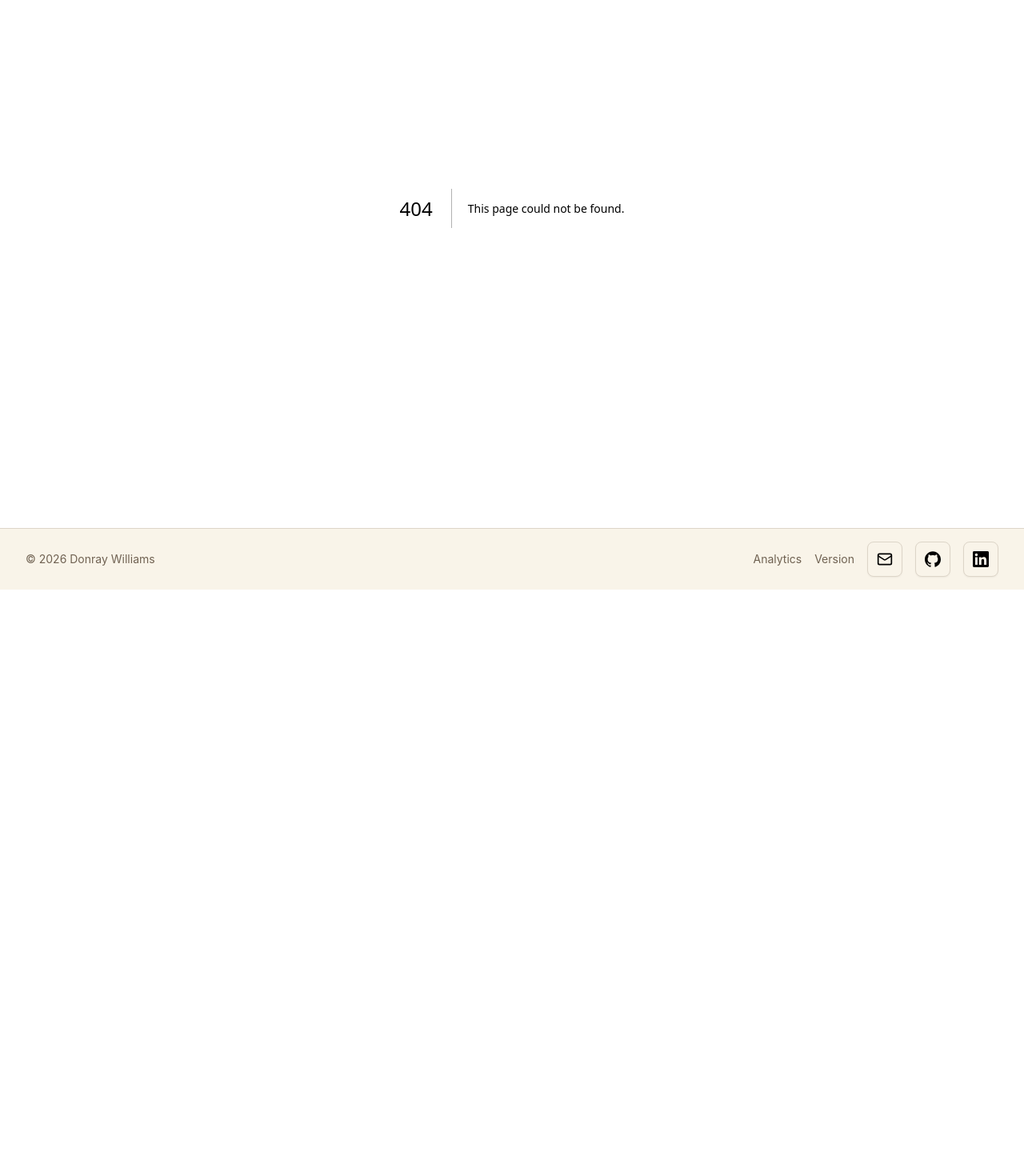
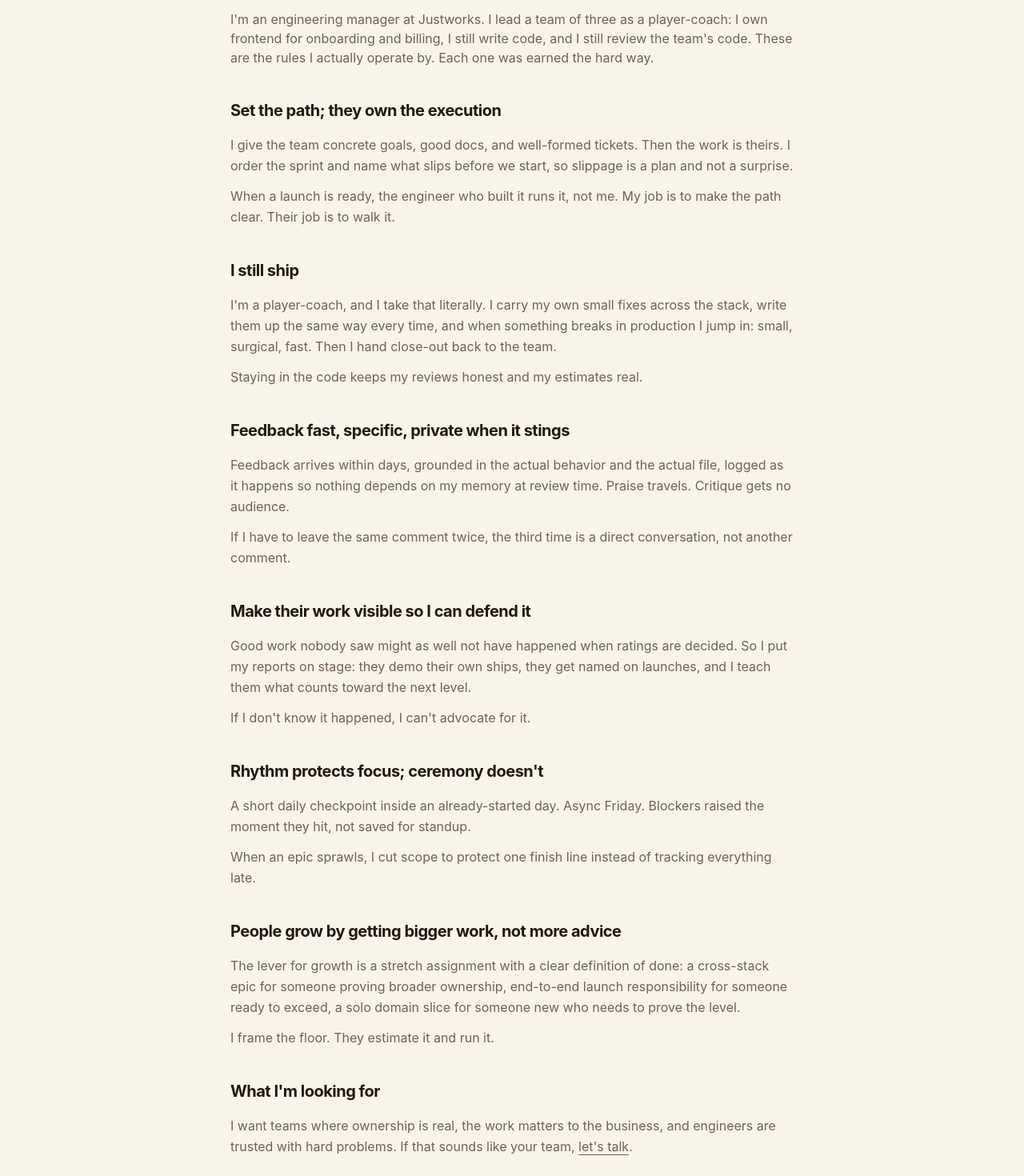
Before and after one commit to wdonray/donray.dev, a Next.js app: page /principles in a window 1280 px wide. Before the commit this address had no page. Shown: the part 140-1610 px from the top of the page at 80% size. Before the commit the page ends 877 px from the top, so only its background shows below. Built offline with nearby package versions, Linux system fonts and the light colour scheme.

Commit message:
feat: add management principles page

```diff
--- /dev/null
+++ b/src/app/principles/page.tsx
@@ -0,0 +1,112 @@
+import type { Metadata } from "next";
+import Link from "next/link";
+
+export const metadata: Metadata = {
+  title: "How I Lead | donray.dev",
+  description:
+    "Donray Williams' management principles: the rules he operates by as an engineering manager, earned from leading a team as a player-coach.",
+};
+
+const PRINCIPLES: { title: string; body: string[] }[] = [
+  {
+    title: "Set the path; they own the execution",
+    body: [
+      "I give the team concrete goals, good docs, and well-formed tickets. Then the work is theirs. I order the sprint and name what slips before we start, so slippage is a plan and not a surprise.",
+      "When a launch is ready, the engineer who built it runs it, not me. My job is to make the path clear. Their job is to walk it.",
+    ],
+  },
+  {
+    title: "I still ship",
+    body: [
+      "I'm a player-coach, and I take that literally. I carry my own small fixes across the stack, write them up the same way every time, and when something breaks in production I jump in: small, surgical, fast. Then I hand close-out back to the team.",
+      "Staying in the code keeps my reviews honest and my estimates real.",
+    ],
+  },
+  {
+    title: "Feedback fast, specific, private when it stings",
+    body: [
+      "Feedback arrives within days, grounded in the actual behavior and the actual file, logged as it happens so nothing depends on my memory at review time. Praise travels. Critique gets no audience.",
+      "If I have to leave the same comment twice, the third time is a direct conversation, not another comment.",
+    ],
+  },
+  {
+    title: "Make their work visible so I can defend it",
+    body: [
+      "Good work nobody saw might as well not have happened when ratings are decided. So I put my reports on stage: they demo their own ships, they get named on launches, and I teach them what counts toward the next level.",
+      "If I don't know it happened, I can't advocate for it.",
+    ],
+  },
+  {
+    title: "Rhythm protects focus; ceremony doesn't",
+    body: [
+      "A short daily checkpoint inside an already-started day. Async Friday. Blockers raised the moment they hit, not saved for standup.",
+      "When an epic sprawls, I cut scope to protect one finish line instead of tracking everything late.",
+    ],
+  },
+  {
+    title: "People grow by getting bigger work, not more advice",
+    body: [
+      "The lever for growth is a stretch assignment with a clear definition of done: a cross-stack epic for someone proving broader ownership, end-to-end launch responsibility for someone ready to exceed, a solo domain slice for someone new who needs to prove the level.",
+      "I frame the floor. They estimate it and run it.",
+    ],
+  },
+];
+
+export default function PrinciplesPage() {
+  return (
+    <div className="max-w-3xl mx-auto px-6 lg:px-8 pt-24 pb-16">
+      <div className="space-y-2">
+        <div className="h-1 w-10 rounded-full bg-primary" aria-hidden="true" />
+        <h1 className="text-3xl font-bold tracking-tight">How I Lead</h1>
+        <p className="text-muted-foreground">
+          I&apos;m an engineering manager at Justworks. I lead a team of three
+          as a player-coach: I own frontend for onboarding and billing, I still
+          write code, and I still review the team&apos;s code. These are the
+          rules I actually operate by. Each one was earned the hard way.
+        </p>
+      </div>
+      <div className="mt-10 space-y-10">
+        {PRINCIPLES.map((principle) => (
+          <section key={principle.title} aria-labelledby={principle.title}>
+            <h2
+              id={principle.title}
+              className="text-xl font-bold tracking-tight mb-4"
+            >
+              {principle.title}
+            </h2>
+            <div className="space-y-3">
+              {principle.body.map((paragraph, index) => (
+                <p
+                  key={index}
+                  className="text-muted-foreground leading-relaxed"
+                >
+                  {paragraph}
+                </p>
+              ))}
+            </div>
+          </section>
+        ))}
+        <section aria-labelledby="what-i-am-looking-for">
+          <h2
+            id="what-i-am-looking-for"
+            className="text-xl font-bold tracking-tight mb-4"
+          >
+            What I&apos;m looking for
+          </h2>
+          <p className="text-muted-foreground leading-relaxed">
+            I want teams where ownership is real, the work matters to the
+            business, and engineers are trusted with hard problems. If that
+            sounds like your team,{" "}
+            <Link
+              href="mailto:donrayxwilliams@gmail.com"
+              className="underline underline-offset-4 hover:text-foreground"
+            >
+              let&apos;s talk
+            </Link>
+            .
+          </p>
+        </section>
+      </div>
+    </div>
+  );
+}
--- a/src/app/sitemap.ts
+++ b/src/app/sitemap.ts
@@ -45,6 +45,12 @@ export default function sitemap(): MetadataRoute.Sitemap {
       changeFrequency: "monthly",
       priority: 0.5,
     },
+    {
+      url: `${BASE_URL}/principles`,
+      lastModified: now,
+      changeFrequency: "monthly",
+      priority: 0.5,
+    },
     ...["pico-domains", "cyclei", "hide-zero-cards", "donray-dev"].map(
       (slug) => ({
         url: `${BASE_URL}/projects/${slug}`,
--- a/src/components/footer.tsx
+++ b/src/components/footer.tsx
@@ -32,6 +32,12 @@ export default function Footer() {
             © {new Date().getFullYear()} Donray Williams
           </div>
           <div className="flex items-center gap-6 md:gap-4">
+            <Link
+              href="/principles"
+              className="text-sm text-muted-foreground hover:text-foreground transition-colors"
+            >
+              Principles
+            </Link>
             <Link
               href="/analytics"
               className="text-sm text-muted-foreground hover:text-foreground transition-colors"
--- a/src/components/header.tsx
+++ b/src/components/header.tsx
@@ -3,7 +3,15 @@
 import * as React from "react";
 import Link from "next/link";
 import { motion } from "framer-motion";
-import { Menu, Code2, Briefcase, Rocket, Mail, PenLine } from "lucide-react";
+import {
+  Menu,
+  Code2,
+  Briefcase,
+  Rocket,
+  Mail,
+  PenLine,
+  Compass,
+} from "lucide-react";
 import { ModeToggle } from "./mode-toggle";
 import { Github, Linkedin } from "./ui/brand-icons";
 import {
@@ -41,6 +49,7 @@ const navLinks = [
   { href: "/#skills", label: "Skills", icon: Code2 },
   { href: "/#projects", label: "Projects", icon: Rocket },
   { href: "/#experience", label: "Experience", icon: Briefcase },
+  { href: "/principles", label: "Principles", icon: Compass },
   { href: "/blog", label: "Blog", icon: PenLine },
 ];
 
```
Also changed, not shown: 1 other file (tests, documents, lock files or other folders).
